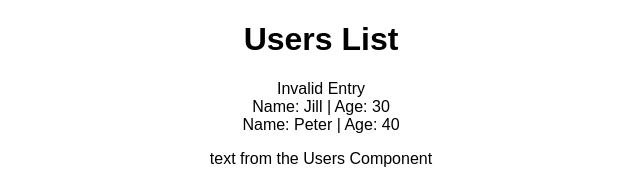
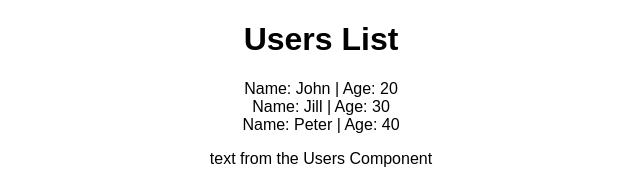
Before and after one commit to Dara-Sy/dummy-app, a React (Create React App) app: page / in a window 1280 px wide. Shown: the top 170 px of the page, without its empty margins (319-959 px from the left). Built offline with nearby package versions, Linux system fonts and the light colour scheme.

Commit message:
making sense

```diff
--- a/src/users/Users.js
+++ b/src/users/Users.js
@@ -2,13 +2,23 @@ import React, { Component } from 'react';
 import User from './User';
 
 class Users extends Component {
+  state = {
+    users: [
+      {name:"John", age:20},
+      {name:"Jill", age:30},
+      {name:"Peter", age:40}
+    ],
+    title: "Users List"
+  };
+
   render() {
     return(
       <div>
         <h1>{this.props.title}</h1>
-        <User></User>
-        <User age="30">Jill</User>
-        <User age="40">Peter</User>
+
+        <User age={this.state.users[0].age}>{this.state.users[0].name}</User>
+        <User age={this.state.users[1].age}>{this.state.users[1].name}</User>
+        <User age={this.state.users[2].age}>{this.state.users[2].name}</User>
 
         <p>text from the Users Component</p>
       </div>
```
Also changed, not shown: 1 other file (tests, documents, lock files or other folders).
